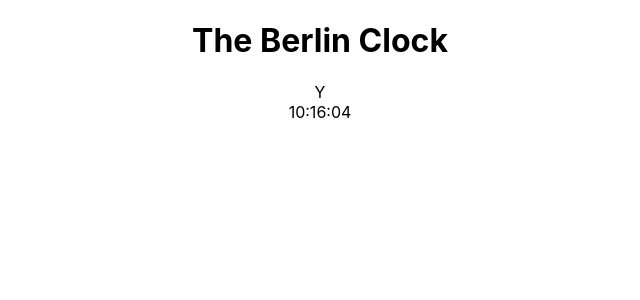
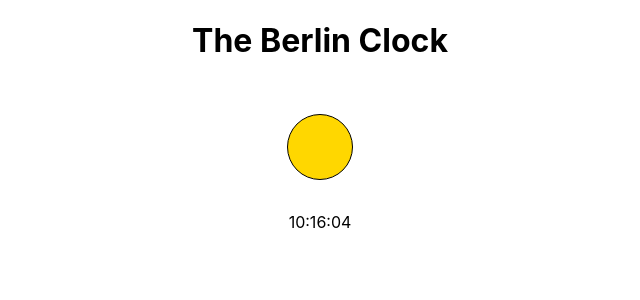
Before and after one commit to GajendraRaj/BerlinClock, a React (Create React App) app: page / in a window 1280 px wide. Shown: the top 300 px of the page, without its empty margins (320-960 px from the left). Built offline with nearby package versions, Linux system fonts and the light colour scheme.

Commit message:
feat: Display top lamp blinks to show seconds

```diff
--- a/src/component/App.css
+++ b/src/component/App.css
@@ -12,3 +12,31 @@
   font-size: calc(10px + 2vmin);
   color: white;
 }
+
+.clock {
+  display: flex;
+  flex-direction: column;
+  align-items: center;
+  justify-content: center;
+}
+
+.mv4 {
+  margin-top: 2rem;
+  margin-bottom: 2rem;
+}
+
+.bg-silver {
+  background-color: #999999;
+}
+
+.bg-yellow {
+  background-color: #ffd700;
+}
+
+.seconds {
+  width: 4rem;
+  height: 4rem;
+  border-style: solid;
+  border-width: 1px;
+  border-radius: 100%;
+}
--- a/src/component/App.js
+++ b/src/component/App.js
@@ -16,7 +16,7 @@ function App() {
   return (
     <div className="App">
       <h1>The Berlin Clock</h1>
-      <div>
+      <div className="clock">
         <BerlinClock time={time} />
         <StandradClock time={time} />
       </div>
--- a/src/component/BerlinClock.js
+++ b/src/component/BerlinClock.js
@@ -1,11 +1,16 @@
 import React from "react";
 import PropTypes from "prop-types";
 import berlinFormat from "../lib/clockEngine";
+import Seconds from "./Seconds";
 
 const BerlinClock = props => {
   const fromLocaleToBerlinFormat = berlinFormat(props.time);
 
-  return <div>{fromLocaleToBerlinFormat.firstRow}</div>;
+  return (
+    <div className="clock mv4">
+      <Seconds seconds={fromLocaleToBerlinFormat.firstRow} />
+    </div>
+  );
 };
 
 BerlinClock.propTypes = {
--- /dev/null
+++ b/src/component/Seconds.js
@@ -0,0 +1,13 @@
+import React from "react";
+import PropTypes from "prop-types";
+
+function Seconds(props) {
+  const secondsColor = props.seconds === "Y" ? "bg-yellow" : "bg-silver";
+  return <div className={`seconds ${secondsColor}`} />;
+}
+
+Seconds.propTypes = {
+  seconds: PropTypes.string.isRequired
+};
+
+export default Seconds;
```
Also changed, not shown: 2 other files (tests, documents, lock files or other folders).
